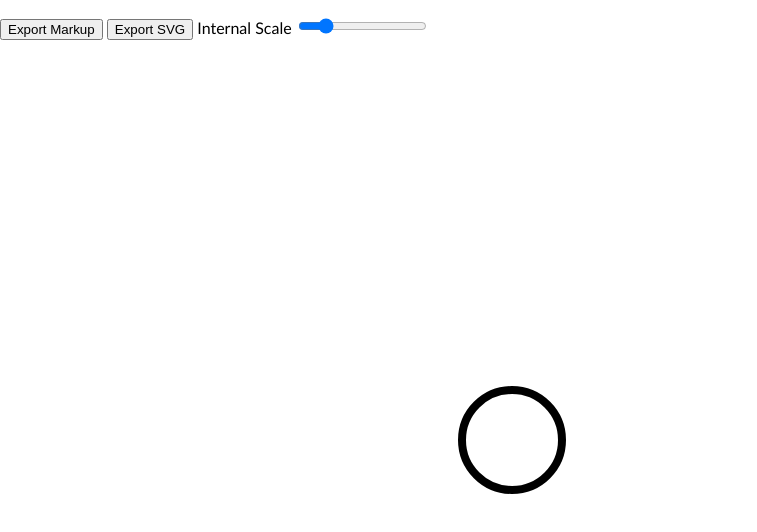
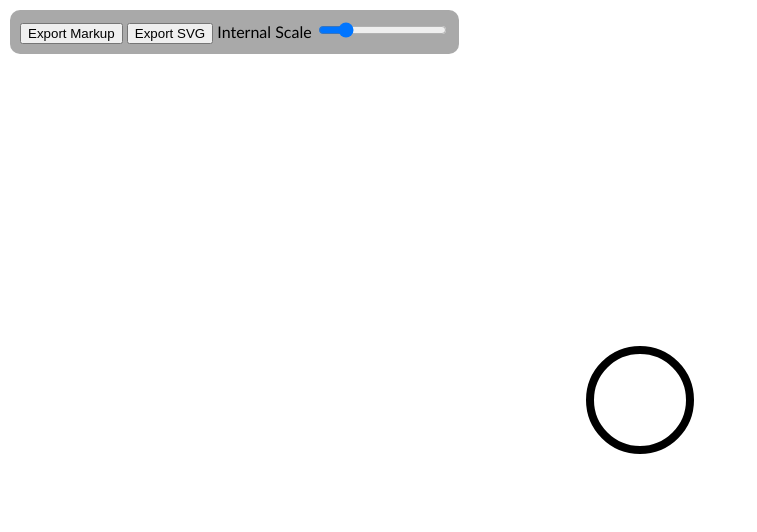
Before and after one commit to apcj/arrows, a website: page index.html in a window 1280 px wide. Shown: the whole page, without its empty margins (0-757 px from the left). Drawn offline with Linux system fonts and the light colour scheme.

Commit message:
Expand the svg canvas to fill the whole browser window.

```diff
--- a/graph-diagram.js
+++ b/graph-diagram.js
@@ -291,17 +291,24 @@ function bind(graph, view) {
             return { x: bounds.xMin, y: bounds.yMin, width: (bounds.xMax - bounds.xMin), height: (bounds.yMax - bounds.yMin) }
         }
 
-        function spaceJoin(box) {
-            return [box.x, box.y, box.width, box.height].join(" ");
-        }
-
         function label(d) {
             return d.label();
         }
 
+        function viewBox()
+        {
+            var svgElement = view.node();
+            var viewDimensions = {
+                width: svgElement.clientWidth,
+                height: svgElement.clientHeight
+            };
+            var diagramExtent = smallestContainingBox( graph );
+            var box = gd.scaling.viewBox( viewDimensions, diagramExtent );
+            return [box.x, box.y, box.width, box.height].join( " " );
+        }
+
         view
-            .attr("class", "graphdiagram")
-            .attr("viewBox", spaceJoin(gd.scaling.viewBox({ width: 1024, height: 768}, smallestContainingBox(graph))));
+            .attr("viewBox", viewBox());
 
         function nodeClasses(d) {
             return "graph-diagram-node graph-diagram-node-id-" + d.id + " " + d.class;
--- a/graph-editor.css
+++ b/graph-editor.css
@@ -1,3 +1,31 @@
+input.editor-field {
+    text-align: center;
+    font-size: 60px;
+}
+
+body {
+    margin: 0;
+}
+
+svg.graphdiagram {
+    position: absolute;
+    top: 0;
+    left: 0;
+    width: 100%;
+    height: 100%
+}
+
+.tools {
+    z-index: 100;
+    position: absolute;
+    left: 10px;
+    top: 10px;
+    padding: 10px;
+    background-color: #a9a9a9;
+    border-radius: 10px;
+    display: table-cell;
+}
+
 .modal-appear {
     display: none;
     position: absolute;
@@ -31,15 +59,6 @@
     overflow: auto;
 }
 
-input.editor-field {
-    text-align: center;
-    font-size: 60px;
-}
-
-body {
-    margin: 0px;
-}
-
 textarea.code {
     width: 100%;
     border: none;
--- a/graph-editor.js
+++ b/graph-editor.js
@@ -10,8 +10,7 @@
 
     var svg = d3.select("#canvas")
         .append("svg:svg")
-        .attr("width", 1024)
-        .attr("height", 768);
+        .attr("class", "graphdiagram");
 
     function draw()
     {
@@ -33,7 +32,6 @@
 
     function findClosestOverlappingNode( node )
     {
-
         var closestNode = null;
         var closestDistance = Number.MAX_VALUE;
 
@@ -211,7 +209,9 @@
         graphModel.internalScale(d3.select("#internalScale").node().value);
         draw();
     }
+    d3.select("#internalScale").node().value = graphModel.internalScale();
 
+    d3.select(window).on("resize", draw);
     d3.select("#internalScale" ).on("change", changeInternalScale);
     d3.select( "#exportMarkupButton" ).on( "click", exportMarkup );
     d3.select( "#exportSvgButton" ).on( "click", exportSvg );
--- a/index.html
+++ b/index.html
@@ -9,12 +9,12 @@
 </head>
 <body>
 
-<p>
+<div class="tools">
   <button id="exportMarkupButton">Export Markup</button>
   <button id="exportSvgButton">Export SVG</button>
   <label for="internalScale">Internal Scale</label>
   <input id="internalScale" type="range" min="0.1" max="5" value="1" step="0.01">
-</p>
+</div>
 
 <!--<input id="node_name_editor" class="editor-field">-->
 
```
